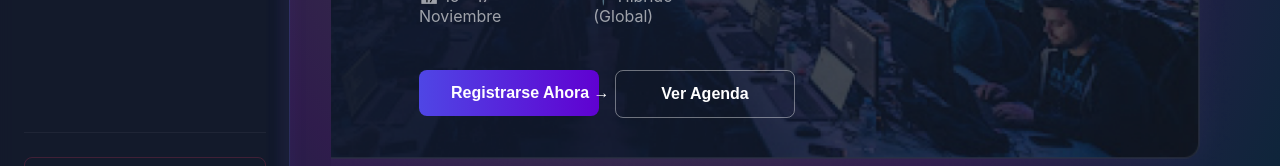
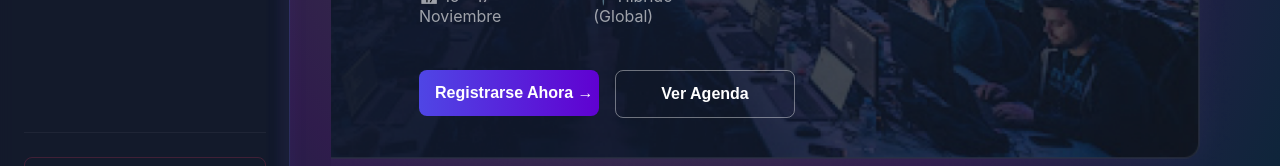
Before and after one commit to SiuzannaVach/code-crafters-frontend, a React (Vite) app: page /home in a window 1280 px wide. Shown: the part 557-723 px from the top of the page. Built offline with nearby package versions, Linux system fonts and the light colour scheme.

Commit message:
refactor(home): clean up home markup and add styles documentation

```diff
--- a/src/components/Sidebar/Sidebar.module.scss
+++ b/src/components/Sidebar/Sidebar.module.scss
@@ -5,7 +5,7 @@
 }
 
 // ==========================================
-// DESKTOP MODE (СТИЛИ ДЛЯ КОМПЬЮТЕРОВ)
+// DESKTOP MODE
 // ==========================================
 @media (min-width: 1024px) {
   .appSidebar {
@@ -23,14 +23,14 @@
     position: sticky;
     top: 0;
 
-    // 🔥 СОЧНЫЙ ВЕРТИКАЛЬНЫЙ НЕОН: Свечение строго по правому краю
+
     &::after {
       content: '';
       position: absolute;
       top: 0;
       right: 0;
       width: 1px;
-      height: 100%; // На всю высоту Сайдбара
+      height: 100%;
       background: linear-gradient(to bottom, rgba(139, 92, 246, 0.5), rgba(99, 102, 241, 0.2));
       box-shadow: -2px 0 15px rgba(139, 92, 246, 0.6), -4px 0 25px rgba(99, 102, 241, 0.3);
       z-index: 10;
--- a/src/pages/Home/Home.module.scss
+++ b/src/pages/Home/Home.module.scss
@@ -446,7 +446,6 @@
       border-radius: 16px !important;
       overflow: hidden !important;
 
-
     }
 
     &__bg {
@@ -515,7 +514,7 @@
 
     &__btn {
       width: auto !important;
-      padding: 0.85rem 2rem !important;
+      padding: 0.85rem 1rem !important;
       font-size: 1rem !important;
       border-radius: 8px !important;
       white-space: nowrap;
@@ -608,6 +607,7 @@
       flex-shrink: 0;
       margin: 0 !important;
       padding: 0 !important;
+      height: 200px !important;
     }
 
     &__img {
--- a/src/pages/Home/Home.tsx
+++ b/src/pages/Home/Home.tsx
@@ -70,7 +70,7 @@ const Home: React.FC = () => {
               Ver Agenda
             </HomeOutlineButton>
           </div>
-        </div>?
+        </div>
       </section>
 
     <div id="events-section" className={styles.searchAndFilters}>
```
